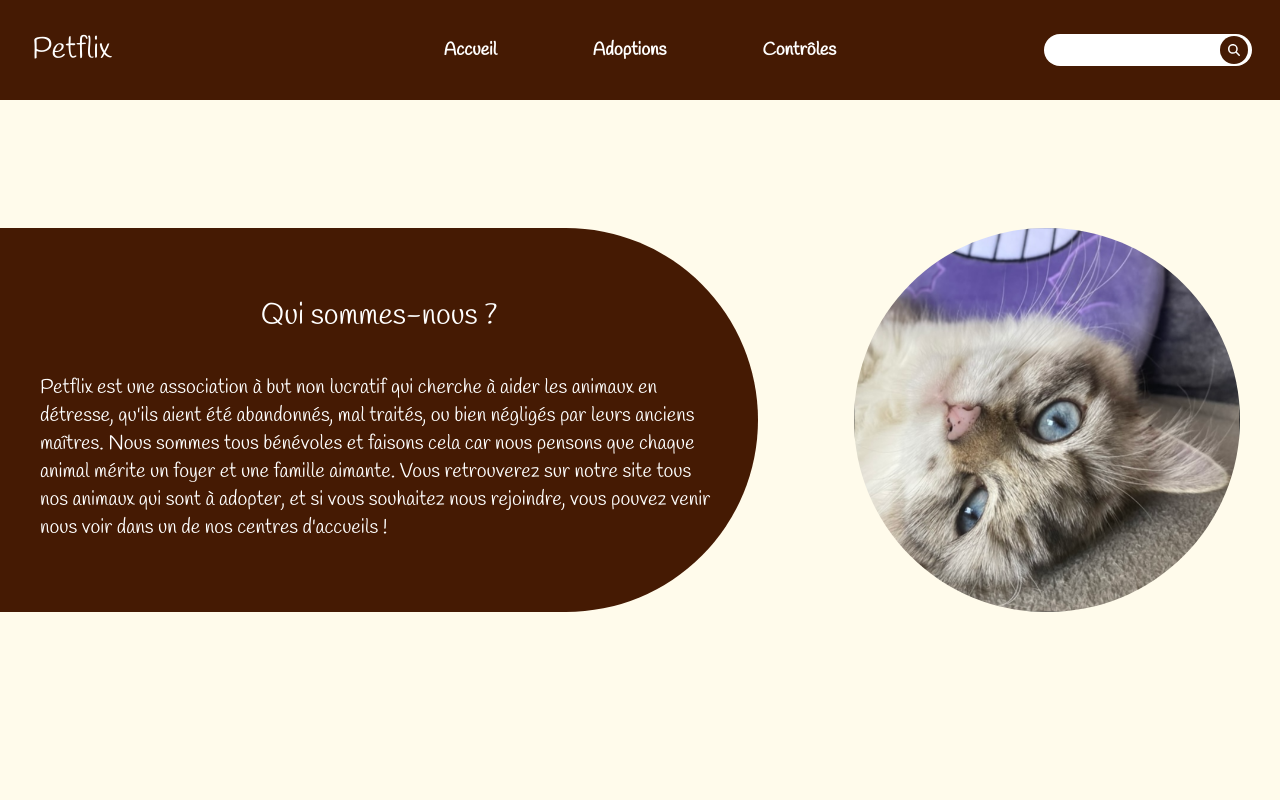
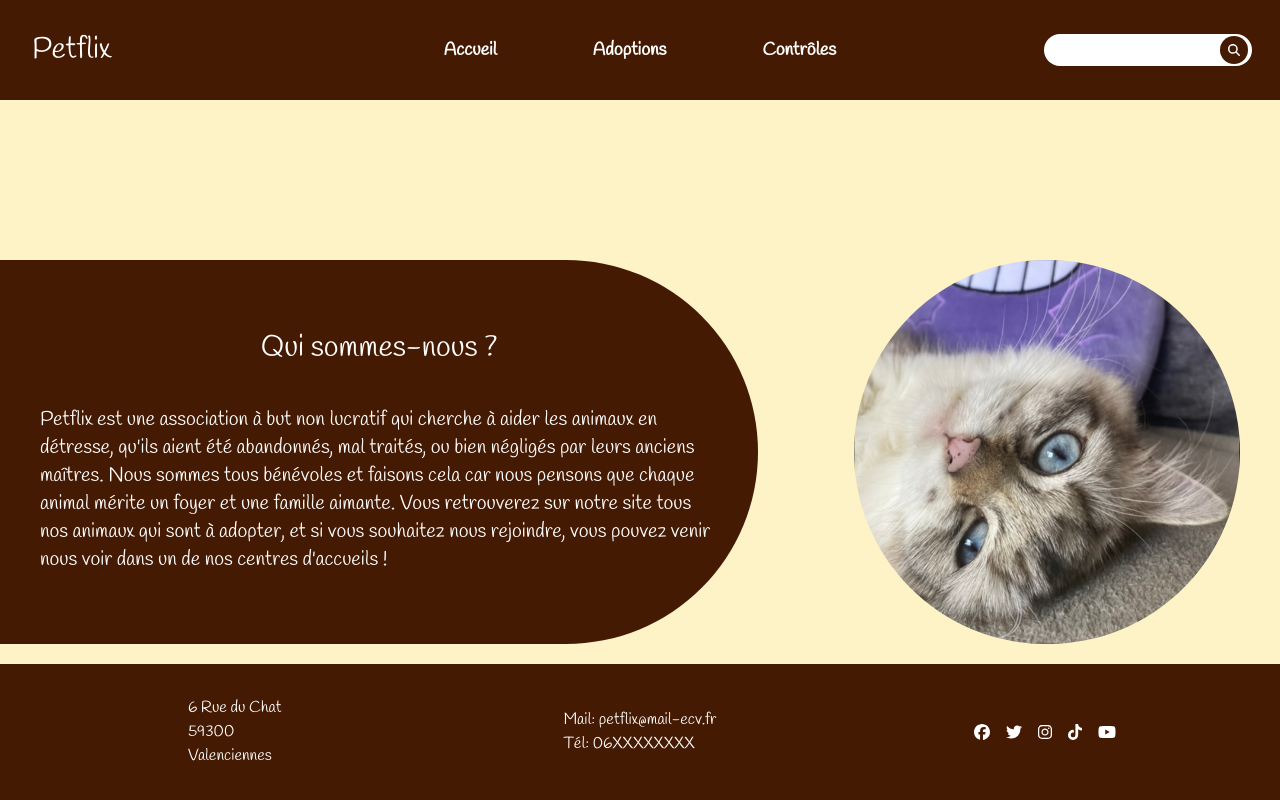
Before and after one commit to 666alvin999/petflix-frontend, a React (Vite) app: page / in a window 1280 px wide. Built offline with nearby package versions, Linux system fonts and the light colour scheme.

Commit message:
footer done and refacto on some margins

```diff
--- a/package.json
+++ b/package.json
@@ -11,6 +11,7 @@
   },
   "dependencies": {
     "@fortawesome/fontawesome-svg-core": "^6.5.1",
+    "@fortawesome/free-brands-svg-icons": "^6.5.1",
     "@fortawesome/free-solid-svg-icons": "^6.5.1",
     "@fortawesome/react-fontawesome": "^0.2.0",
     "@tanstack/react-query": "^5.25.0",
--- a/src/App.tsx
+++ b/src/App.tsx
@@ -1,5 +1,5 @@
 import {createBrowserRouter, RouterProvider} from "react-router-dom";
-import {Homepage} from "./hompage";
+import {Homepage} from "./homepage";
 
 const router = createBrowserRouter([
 	{
--- a/src/footer/Footer.tsx
+++ b/src/footer/Footer.tsx
@@ -1,7 +1,33 @@
+import {FontAwesomeIcon} from "@fortawesome/react-fontawesome";
+import {faFacebook, faInstagram, faTiktok, faTwitter, faYoutube} from "@fortawesome/free-brands-svg-icons";
+
 const Footer = () => {
 	return (
 		<>
+			<div className="bg-amber-950 text-white mt-40 px-8 py-8 w-[100%] absolute bottom-0">
+				<div className="w-[100%] flex justify-around items-center">
+					<div className="w-1/3 flex flex-row justify-center items-center">
+						<p>
+							6 Rue du Chat<br />
+							59300<br />
+							Valenciennes
+						</p>
+					</div>
 
+					<div className="w-1/3 flex flex-row justify-center items-center">
+						Mail: petflix@mail-ecv.fr<br />
+						Tél: 06XXXXXXXX
+					</div>
+
+					<div className="text-white w-1/3 flex flex-row justify-center items-center gap-4">
+						<FontAwesomeIcon className="hover:cursor-pointer" icon={faFacebook} />
+						<FontAwesomeIcon className="hover:cursor-pointer" icon={faTwitter} />
+						<FontAwesomeIcon className="hover:cursor-pointer" icon={faInstagram} />
+						<FontAwesomeIcon className="hover:cursor-pointer" icon={faTiktok} />
+						<FontAwesomeIcon className="hover:cursor-pointer" icon={faYoutube} />
+					</div>
+				</div>
+			</div>
 		</>
 	);
 }
--- a/src/hompage/Homepage.tsx
+++ b/src/homepage/Homepage.tsx
@@ -6,7 +6,7 @@ const Homepage = () => {
 		<>
 			<Header/>
 
-			<div className="mt-32 flex flex-row justify-between items-center gap-24">
+			<div className="mt-40 flex flex-row justify-between items-center gap-24">
 				<div className="bg-amber-950 h-96 p-10 flex flex-col justify-center items-center rounded-r-full">
 					<h2 className="text-3xl text-white mb-10">Qui sommes-nous ?</h2>
 
--- a/src/index.css
+++ b/src/index.css
@@ -7,6 +7,6 @@
 @layer base {
     body {
         font-family: 'Handlee', cursive;
-        @apply m-0 p-0 antialiased bg-amber-50;
+        @apply m-0 p-0 antialiased bg-amber-100;
     }
 }
```
Also changed, not shown: src/homepage/index.ts (renamed from src/hompage/index.ts), 1 other file (tests, documents, lock files or other folders).
